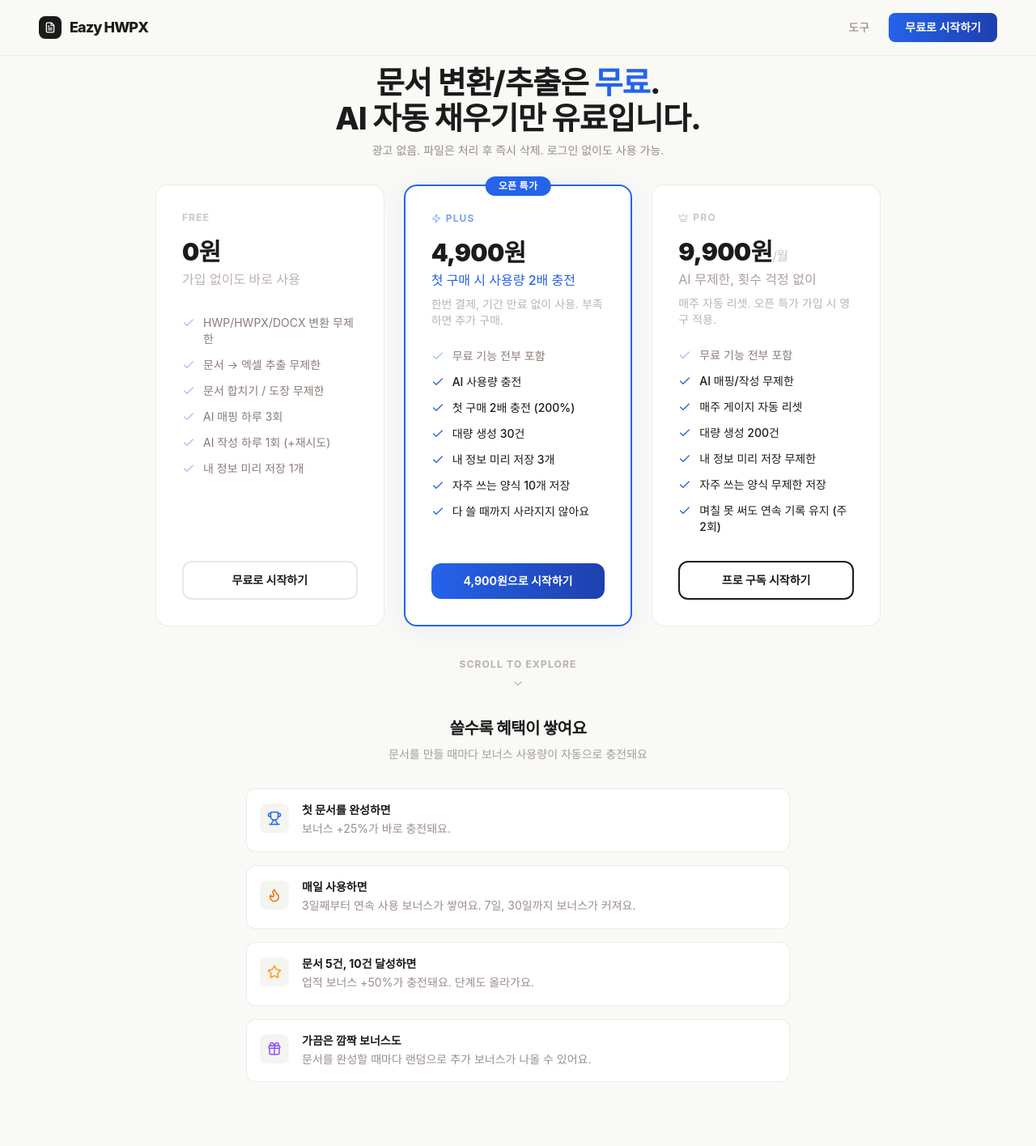
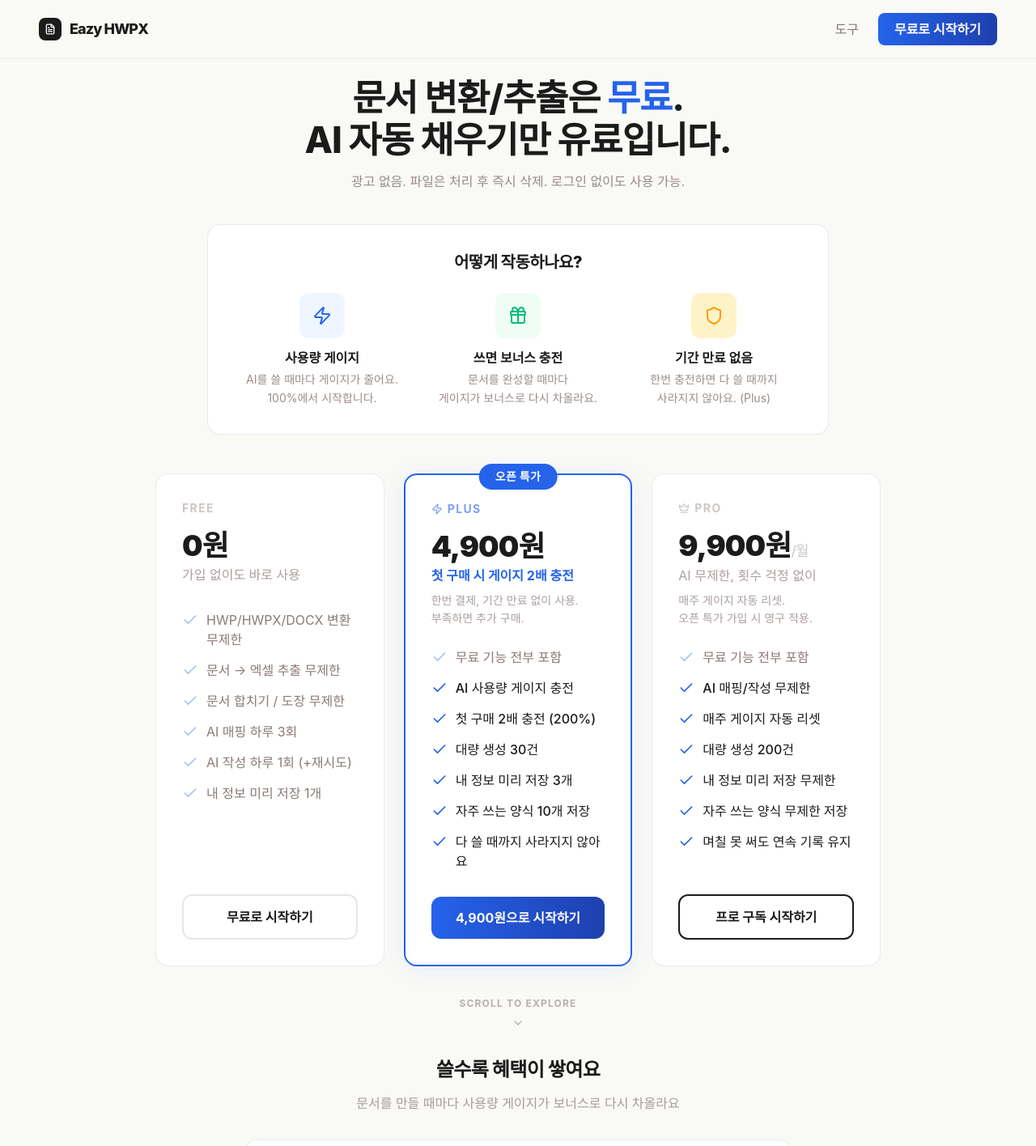
Before and after one commit to Giwoong-ryu/hwpx-converter, a Next.js app in the folder frontend/: page /pricing in a window 1280 px wide. Shown: the top 1416 px of the page at 81% size. Built offline with nearby package versions, Linux system fonts and the light colour scheme; no server answers; a web font is replaced by a local one.

Commit message:
feat: pricing page - font size up, gauge concept explained, FAQ updated

```diff
--- a/frontend/src/app/pricing/page.tsx
+++ b/frontend/src/app/pricing/page.tsx
@@ -3,7 +3,7 @@
 import { useState } from "react";
 import { useAuth } from "@/context/AuthContext";
 import Link from "next/link";
-import { FileText, Check, Shield, Zap, Crown, ChevronDown, Gift, Flame, Trophy, Star } from "lucide-react";
+import { FileText, Check, Shield, Zap, Crown, ChevronDown, Gift, Flame, Trophy, Star, ArrowRight } from "lucide-react";
 
 const PLUS_ID = "307b2685-27de-4b96-ac7d-670a669c85d8";
 const PRO_ID = "fe4b5d80-c912-403b-b940-58b4c50bb6b8";
@@ -46,11 +46,11 @@ export default function PricingPage() {
             <span className="text-lg font-extrabold tracking-tighter">Eazy HWPX</span>
           </Link>
           <div className="flex items-center gap-6">
-            <Link href="/tool" className="text-sm text-[#57423c]/70 hover:text-[#1a1c1b] transition-colors">도구</Link>
+            <Link href="/tool" className="text-base text-[#57423c]/70 hover:text-[#1a1c1b] transition-colors">도구</Link>
             {user ? (
-              <span className="text-sm text-[#57423c]/50">{user.email}</span>
+              <span className="text-base text-[#57423c]/50">{user.email}</span>
             ) : (
-              <Link href="/tool" className="bg-gradient-to-r from-[#2563EB] to-[#1E40AF] text-white px-5 py-2 rounded-lg font-semibold text-sm hover:opacity-90 transition-all active:scale-95">
+              <Link href="/tool" className="bg-gradient-to-r from-[#2563EB] to-[#1E40AF] text-white px-5 py-2 rounded-lg font-semibold text-base hover:opacity-90 transition-all active:scale-95">
                 무료로 시작하기
               </Link>
             )}
@@ -58,17 +58,45 @@ export default function PricingPage() {
         </div>
       </nav>
 
-      <main className="pt-20 pb-20 max-w-screen-xl mx-auto px-8 lg:px-12">
+      <main className="pt-24 pb-20 max-w-screen-xl mx-auto px-8 lg:px-12">
 
         {/* ── 헤드라인 ── */}
-        <div className="text-center mb-8">
-          <h1 className="text-[2rem] lg:text-[2.4rem] font-extrabold leading-[1.15] tracking-tight mb-2">
+        <div className="text-center mb-10">
+          <h1 className="text-[2.2rem] lg:text-[2.8rem] font-extrabold leading-[1.15] tracking-tight mb-3">
             문서 변환/추출은 <span className="text-[#2563EB]">무료</span>.<br />
             AI 자동 채우기만 유료입니다.
           </h1>
-          <p className="text-sm text-[#57423c]/60 max-w-lg mx-auto">
+          <p className="text-base text-[#57423c]/60 max-w-lg mx-auto leading-relaxed">
             광고 없음. 파일은 처리 후 즉시 삭제. 로그인 없이도 사용 가능.
           </p>
+        </div>
+
+        {/* ── 어떻게 작동하나요? (게이지 개념 설명) ── */}
+        <div className="max-w-3xl mx-auto mb-12 bg-white rounded-2xl border border-gray-200/80 p-8">
+          <h2 className="text-xl font-extrabold tracking-tight text-center mb-6">어떻게 작동하나요?</h2>
+          <div className="grid md:grid-cols-3 gap-6 text-center">
+            <div>
+              <div className="w-14 h-14 rounded-xl bg-[#EFF6FF] flex items-center justify-center mx-auto mb-3">
+                <Zap size={24} className="text-[#2563EB]" />
+              </div>
+              <p className="text-base font-bold text-[#1a1c1b] mb-1">사용량 게이지</p>
+              <p className="text-sm text-[#57423c]/60 leading-relaxed">AI를 쓸 때마다 게이지가 줄어요.<br />100%에서 시작합니다.</p>
+            </div>
+            <div>
+              <div className="w-14 h-14 rounded-xl bg-[#F0FDF4] flex items-center justify-center mx-auto mb-3">
+                <Gift size={24} className="text-emerald-500" />
+              </div>
+              <p className="text-base font-bold text-[#1a1c1b] mb-1">쓰면 보너스 충전</p>
+              <p className="text-sm text-[#57423c]/60 leading-relaxed">문서를 완성할 때마다<br />게이지가 보너스로 다시 차올라요.</p>
+            </div>
+            <div>
+              <div className="w-14 h-14 rounded-xl bg-[#FEF3C7] flex items-center justify-center mx-auto mb-3">
+                <Shield size={24} className="text-amber-500" />
+              </div>
+              <p className="text-base font-bold text-[#1a1c1b] mb-1">기간 만료 없음</p>
+              <p className="text-sm text-[#57423c]/60 leading-relaxed">한번 충전하면 다 쓸 때까지<br />사라지지 않아요. (Plus)</p>
+            </div>
+          </div>
         </div>
 
         {/* ── 가격 카드 3열 ── */}
@@ -76,10 +104,10 @@ export default function PricingPage() {
 
           {/* Free */}
           <div className="bg-white rounded-2xl border border-gray-200/80 p-8 flex flex-col">
-            <div className="text-xs font-bold text-[#57423c]/30 uppercase tracking-widest mb-4">Free</div>
-            <div className="text-3xl font-black tracking-tight mb-1">0원</div>
-            <p className="text-base text-[#57423c]/40 mb-8">가입 없이도 바로 사용</p>
-            <ul className="space-y-3 mb-8 flex-1 text-sm">
+            <div className="text-sm font-bold text-[#57423c]/30 uppercase tracking-widest mb-4">Free</div>
+            <div className="text-4xl font-black tracking-tight mb-1">0원</div>
+            <p className="text-base text-[#57423c]/50 mb-8">가입 없이도 바로 사용</p>
+            <ul className="space-y-3.5 mb-8 flex-1">
               <Li text="HWP/HWPX/DOCX 변환 무제한" />
               <Li text="문서 → 엑셀 추출 무제한" />
               <Li text="문서 합치기 / 도장 무제한" />
@@ -87,25 +115,25 @@ export default function PricingPage() {
               <Li text="AI 작성 하루 1회 (+재시도)" />
               <Li text="내 정보 미리 저장 1개" />
             </ul>
-            <Link href="/tool" className="block text-center py-3 rounded-xl border-2 border-gray-200 text-[#1a1c1b] font-bold text-sm hover:border-[#1a1c1b] transition-colors">
+            <Link href="/tool" className="block text-center py-3.5 rounded-xl border-2 border-gray-200 text-[#1a1c1b] font-bold text-base hover:border-[#1a1c1b] transition-colors">
               무료로 시작하기
             </Link>
           </div>
 
           {/* Plus */}
           <div className="bg-white rounded-2xl border-2 border-[#2563EB] p-8 flex flex-col relative shadow-[0_4px_32px_rgba(37,99,235,0.08)]">
-            <div className="absolute -top-3 left-1/2 -translate-x-1/2 bg-[#2563EB] text-white text-xs font-bold px-4 py-1 rounded-full tracking-wide">
+            <div className="absolute -top-3.5 left-1/2 -translate-x-1/2 bg-[#2563EB] text-white text-sm font-bold px-5 py-1.5 rounded-full tracking-wide">
               오픈 특가
             </div>
-            <div className="text-xs font-bold text-[#2563EB]/60 uppercase tracking-widest mb-4 flex items-center gap-1.5">
-              <Zap size={12} /> Plus
+            <div className="text-sm font-bold text-[#2563EB]/60 uppercase tracking-widest mb-4 flex items-center gap-1.5">
+              <Zap size={14} /> Plus
             </div>
-            <div className="text-3xl font-black tracking-tight mb-1">4,900원</div>
-            <p className="text-base text-[#2563EB] font-medium mb-2">첫 구매 시 사용량 2배 충전</p>
-            <p className="text-sm text-[#57423c]/40 mb-6">한번 결제, 기간 만료 없이 사용. 부족하면 추가 구매.</p>
-            <ul className="space-y-3 mb-8 flex-1 text-sm">
+            <div className="text-4xl font-black tracking-tight mb-1">4,900원</div>
+            <p className="text-base text-[#2563EB] font-bold mb-2">첫 구매 시 게이지 2배 충전</p>
+            <p className="text-sm text-[#57423c]/50 mb-6 leading-relaxed">한번 결제, 기간 만료 없이 사용.<br />부족하면 추가 구매.</p>
+            <ul className="space-y-3.5 mb-8 flex-1">
               <Li text="무료 기능 전부 포함" />
-              <Li text="AI 사용량 충전" highlight />
+              <Li text="AI 사용량 게이지 충전" highlight />
               <Li text="첫 구매 2배 충전 (200%)" highlight />
               <Li text="대량 생성 30건" highlight />
               <Li text="내 정보 미리 저장 3개" highlight />
@@ -115,7 +143,7 @@ export default function PricingPage() {
             <button
               onClick={() => handlePurchase(PLUS_ID)}
               disabled={purchasing === PLUS_ID}
-              className="w-full py-3 rounded-xl bg-gradient-to-r from-[#2563EB] to-[#1E40AF] text-white font-bold text-sm hover:opacity-90 transition-all active:scale-[0.98] disabled:opacity-50"
+              className="w-full py-3.5 rounded-xl bg-gradient-to-r from-[#2563EB] to-[#1E40AF] text-white font-bold text-base hover:opacity-90 transition-all active:scale-[0.98] disabled:opacity-50"
             >
               {purchasing === PLUS_ID ? "처리 중..." : "4,900원으로 시작하기"}
             </button>
@@ -123,25 +151,25 @@ export default function PricingPage() {
 
           {/* Pro */}
           <div className="bg-white rounded-2xl border border-gray-200/80 p-8 flex flex-col">
-            <div className="text-xs font-bold text-[#57423c]/30 uppercase tracking-widest mb-4 flex items-center gap-1.5">
-              <Crown size={12} /> Pro
+            <div className="text-sm font-bold text-[#57423c]/30 uppercase tracking-widest mb-4 flex items-center gap-1.5">
+              <Crown size={14} /> Pro
             </div>
-            <div className="text-3xl font-black tracking-tight mb-1">9,900원<span className="text-base font-normal text-[#57423c]/30">/월</span></div>
+            <div className="text-4xl font-black tracking-tight mb-1">9,900원<span className="text-lg font-normal text-[#57423c]/30">/월</span></div>
             <p className="text-base text-[#57423c]/50 mb-2">AI 무제한, 횟수 걱정 없이</p>
-            <p className="text-sm text-[#57423c]/40 mb-6">매주 자동 리셋. 오픈 특가 가입 시 영구 적용.</p>
-            <ul className="space-y-3 mb-8 flex-1 text-sm">
+            <p className="text-sm text-[#57423c]/50 mb-6 leading-relaxed">매주 게이지 자동 리셋.<br />오픈 특가 가입 시 영구 적용.</p>
+            <ul className="space-y-3.5 mb-8 flex-1">
               <Li text="무료 기능 전부 포함" />
               <Li text="AI 매핑/작성 무제한" highlight />
               <Li text="매주 게이지 자동 리셋" highlight />
               <Li text="대량 생성 200건" highlight />
               <Li text="내 정보 미리 저장 무제한" highlight />
               <Li text="자주 쓰는 양식 무제한 저장" highlight />
-              <Li text="며칠 못 써도 연속 기록 유지 (주 2회)" highlight />
+              <Li text="며칠 못 써도 연속 기록 유지" highlight />
             </ul>
             <button
               onClick={() => handlePurchase(PRO_ID)}
               disabled={purchasing === PRO_ID}
-              className="w-full py-3 rounded-xl border-2 border-[#1a1c1b] text-[#1a1c1b] font-bold text-sm hover:bg-[#1a1c1b] hover:text-white transition-all active:scale-[0.98] disabled:opacity-50"
+              className="w-full py-3.5 rounded-xl border-2 border-[#1a1c1b] text-[#1a1c1b] font-bold text-base hover:bg-[#1a1c1b] hover:text-white transition-all active:scale-[0.98] disabled:opacity-50"
             >
               {purchasing === PRO_ID ? "처리 중..." : "프로 구독 시작하기"}
             </button>
@@ -158,35 +186,35 @@ export default function PricingPage() {
 
         {/* ── 쓸수록 혜택이 쌓여요 ── */}
         <div className="mb-20 max-w-2xl mx-auto">
-          <h2 className="text-xl font-extrabold tracking-tight text-center mb-2">쓸수록 혜택이 쌓여요</h2>
-          <p className="text-sm text-[#57423c]/50 text-center mb-8">문서를 만들 때마다 보너스 사용량이 자동으로 충전돼요</p>
+          <h2 className="text-2xl font-extrabold tracking-tight text-center mb-3">쓸수록 혜택이 쌓여요</h2>
+          <p className="text-base text-[#57423c]/50 text-center mb-8 leading-relaxed">문서를 만들 때마다 사용량 게이지가 보너스로 다시 차올라요</p>
           <div className="space-y-4">
-            <Step emoji={<Trophy size={18} className="text-[#2563EB]" />} title="첫 문서를 완성하면" desc="보너스 +25%가 바로 충전돼요." />
-            <Step emoji={<Flame size={18} className="text-orange-500" />} title="매일 사용하면" desc="3일째부터 연속 사용 보너스가 쌓여요. 7일, 30일까지 보너스가 커져요." />
-            <Step emoji={<Star size={18} className="text-amber-500" />} title="문서 5건, 10건 달성하면" desc="업적 보너스 +50%가 충전돼요. 단계도 올라가요." />
-            <Step emoji={<Gift size={18} className="text-violet-500" />} title="가끔은 깜짝 보너스도" desc="문서를 완성할 때마다 랜덤으로 추가 보너스가 나올 수 있어요." />
+            <Step emoji={<Trophy size={20} className="text-[#2563EB]" />} title="첫 문서를 완성하면" desc="게이지가 25% 보너스로 다시 충전돼요. 쓸수록 오래 씁니다." />
+            <Step emoji={<Flame size={20} className="text-orange-500" />} title="매일 꾸준히 사용하면" desc="3일째부터 연속 사용 보너스가 쌓여요. 7일, 30일까지 보너스가 커져요." />
+            <Step emoji={<Star size={20} className="text-amber-500" />} title="문서 5건, 10건 달성하면" desc="업적 보너스로 게이지 50%가 추가 충전돼요. 칭호도 올라가요." />
+            <Step emoji={<Gift size={20} className="text-violet-500" />} title="가끔은 깜짝 보너스도" desc="문서를 완성할 때마다 랜덤으로 추가 보너스가 나올 수 있어요." />
           </div>
         </div>
 
         {/* ── FAQ ── */}
         <div className="mb-16">
-          <h2 className="text-xl font-extrabold tracking-tight text-center mb-8">자주 묻는 질문</h2>
+          <h2 className="text-2xl font-extrabold tracking-tight text-center mb-8">자주 묻는 질문</h2>
           <div className="max-w-2xl mx-auto space-y-3">
             <FAQ q="한글 프로그램이 없어도 되나요?" a="네. 브라우저만 있으면 됩니다. Mac, 태블릿, 스마트폰에서도 사용할 수 있어요." />
+            <FAQ q="사용량 게이지가 뭔가요?" a="AI 기능을 쓸 때마다 줄어드는 에너지 바라고 생각하시면 돼요. 100%에서 시작해서, 문서를 만들 때마다 조금씩 줄어들고, 보너스로 다시 차오릅니다." />
             <FAQ q="한번 구매하면 사용량이 사라지나요?" a="아니요. 다 쓸 때까지 유지됩니다. 유효기간이 없어요." />
             <FAQ q="첫 구매 2배 충전은 언제까지 적용되나요?" a="처음 구매할 때 한 번만 적용돼요. 이후 추가 구매는 1배(100%)로 충전됩니다." />
             <FAQ q="Pro를 해지하면 어떻게 되나요?" a="다음 결제일까지는 Pro로 사용할 수 있어요. 이후 자동으로 무료 플랜으로 전환됩니다." />
-            <FAQ q="내 파일이 서버에 남나요?" a="파일은 처리 후 30분 안에 자동 삭제돼요. 서버에 남는 건 내 정보 프리셋과 매핑 기록뿐이에요." />
+            <FAQ q="내 파일이 서버에 남나요?" a="파일은 처리 후 3시간 안에 자동 삭제돼요. 개인정보는 저장하지 않습니다." />
             <FAQ q="환불할 수 있나요?" a="구매 후 7일 안에 사용하지 않았다면 전액 환불 가능해요." />
-            <FAQ q="다른 AI 문서 서비스랑 뭐가 다른가요?" a="한글 프로그램 없이 사용할 수 있고, Mac에서도 돼요. 한번 결제하면 매달 돈이 나가지 않아요." />
           </div>
         </div>
 
         {/* ── 신뢰 ── */}
-        <div className="flex items-center justify-center gap-8 text-sm text-[#57423c]/30 pt-8 border-t border-gray-200/60">
-          <span className="flex items-center gap-1.5"><Shield size={12} /> 광고 없음</span>
-          <span className="flex items-center gap-1.5"><Shield size={12} /> 파일 즉시 삭제</span>
-          <span className="flex items-center gap-1.5"><Shield size={12} /> 로그인 없이 사용 가능</span>
+        <div className="flex items-center justify-center gap-8 text-base text-[#57423c]/30 pt-8 border-t border-gray-200/60">
+          <span className="flex items-center gap-1.5"><Shield size={14} /> 광고 없음</span>
+          <span className="flex items-center gap-1.5"><Shield size={14} /> 파일 즉시 삭제</span>
+          <span className="flex items-center gap-1.5"><Shield size={14} /> 로그인 없이 사용 가능</span>
         </div>
       </main>
 
@@ -200,19 +228,19 @@ export default function PricingPage() {
 function Li({ text, highlight }: { text: string; highlight?: boolean }) {
   return (
     <li className="flex items-start gap-2.5">
-      <Check className={`w-4 h-4 mt-0.5 shrink-0 ${highlight ? "text-[#2563EB]" : "text-[#2563EB]/40"}`} />
-      <span className={highlight ? "text-[#1a1c1b] font-medium" : "text-[#57423c]/70"}>{text}</span>
+      <Check className={`w-5 h-5 mt-0.5 shrink-0 ${highlight ? "text-[#2563EB]" : "text-[#2563EB]/40"}`} />
+      <span className={`text-base ${highlight ? "text-[#1a1c1b] font-medium" : "text-[#57423c]/70"}`}>{text}</span>
     </li>
   );
 }
 
 function Step({ emoji, title, desc }: { emoji: React.ReactNode; title: string; desc: string }) {
   return (
-    <div className="flex items-start gap-4 bg-white rounded-xl border border-gray-200/80 p-4">
-      <div className="w-9 h-9 rounded-lg bg-[#f4f4f1] flex items-center justify-center shrink-0 mt-0.5">{emoji}</div>
+    <div className="flex items-start gap-4 bg-white rounded-xl border border-gray-200/80 p-5">
+      <div className="w-10 h-10 rounded-lg bg-[#f4f4f1] flex items-center justify-center shrink-0 mt-0.5">{emoji}</div>
       <div>
-        <p className="font-bold text-sm text-[#1a1c1b] mb-0.5">{title}</p>
-        <p className="text-sm text-[#57423c]/60 leading-relaxed">{desc}</p>
+        <p className="font-bold text-base text-[#1a1c1b] mb-1">{title}</p>
+        <p className="text-base text-[#57423c]/60 leading-relaxed">{desc}</p>
       </div>
     </div>
   );
@@ -223,10 +251,10 @@ function FAQ({ q, a }: { q: string; a: string }) {
   return (
     <div className="bg-white rounded-xl border border-gray-200/80 overflow-hidden">
       <button onClick={() => setOpen(!open)} className="w-full p-5 flex items-center justify-between text-left">
-        <span className="font-bold text-sm text-[#1a1c1b]">{q}</span>
-        <ChevronDown size={16} className={`text-[#57423c]/30 transition-transform shrink-0 ml-4 ${open ? "rotate-180" : ""}`} />
+        <span className="font-bold text-base text-[#1a1c1b]">{q}</span>
+        <ChevronDown size={18} className={`text-[#57423c]/30 transition-transform shrink-0 ml-4 ${open ? "rotate-180" : ""}`} />
       </button>
-      {open && <p className="px-5 pb-5 text-base text-[#57423c]/50 leading-relaxed -mt-1">{a}</p>}
+      {open && <p className="px-5 pb-5 text-base text-[#57423c]/60 leading-relaxed -mt-1">{a}</p>}
     </div>
   );
 }
@@ -258,35 +286,35 @@ function LoginModal({ onClose }: { onClose: () => void }) {
         </h2>
         <div className="space-y-3 mb-6">
           <button onClick={() => signInWithProvider("google")}
-            className="w-full py-3 rounded-xl border border-gray-200 text-[#1a1c1b] font-medium text-sm hover:bg-white transition-colors">
+            className="w-full py-3 rounded-xl border border-gray-200 text-[#1a1c1b] font-medium text-base hover:bg-white transition-colors">
             Google로 계속
           </button>
           <button onClick={() => signInWithProvider("kakao")}
-            className="w-full py-3 rounded-xl bg-[#FEE500] text-[#191919] font-medium text-sm hover:brightness-95 transition-all">
+            className="w-full py-3 rounded-xl bg-[#FEE500] text-[#191919] font-medium text-base hover:brightness-95 transition-all">
             카카오로 계속
           </button>
         </div>
         <div className="flex items-center gap-4 mb-6">
           <div className="flex-1 h-px bg-gray-200" />
-          <span className="text-sm text-[#57423c]/30">또는</span>
+          <span className="text-base text-[#57423c]/30">또는</span>
           <div className="flex-1 h-px bg-gray-200" />
         </div>
         <form onSubmit={handleSubmit} className="space-y-3">
           {mode === "signup" && (
             <input type="text" placeholder="이름" value={name} onChange={(e) => setName(e.target.value)}
-              className="w-full px-4 py-3 rounded-xl border border-gray-200 bg-white text-sm focus:border-[#1a1c1b] focus:outline-none" />
+              className="w-full px-4 py-3 rounded-xl border border-gray-200 bg-white text-base focus:border-[#1a1c1b] focus:outline-none" />
           )}
           <input type="email" placeholder="이메일" value={email} onChange={(e) => setEmail(e.target.value)} required
-            className="w-full px-4 py-3 rounded-xl border border-gray-200 bg-white text-sm focus:border-[#1a1c1b] focus:outline-none" />
+            className="w-full px-4 py-3 rounded-xl border border-gray-200 bg-white text-base focus:border-[#1a1c1b] focus:outline-none" />
           <input type="password" placeholder="비밀번호" value={password} onChange={(e) => setPassword(e.target.value)} required
-            className="w-full px-4 py-3 rounded-xl border border-gray-200 bg-white text-sm focus:border-[#1a1c1b] focus:outline-none" />
-          {error && <p className="text-sm text-red-500">{error}</p>}
+            className="w-full px-4 py-3 rounded-xl border border-gray-200 bg-white text-base focus:border-[#1a1c1b] focus:outline-none" />
+          {error && <p className="text-base text-red-500">{error}</p>}
           <button type="submit" disabled={loading}
-            className="w-full py-3 rounded-xl bg-[#1a1c1b] text-white font-bold text-sm hover:bg-black transition-colors disabled:opacity-50">
+            className="w-full py-3 rounded-xl bg-[#1a1c1b] text-white font-bold text-base hover:bg-black transition-colors disabled:opacity-50">
             {loading ? "처리 중..." : mode === "login" ? "로그인" : "가입하기"}
           </button>
         </form>
-        <p className="text-sm text-[#57423c]/40 text-center mt-4">
+        <p className="text-base text-[#57423c]/40 text-center mt-4">
           {mode === "login" ? (
             <>계정이 없으신가요? <button onClick={() => setMode("signup")} className="text-[#1a1c1b] font-bold">회원가입</button></>
           ) : (
```
